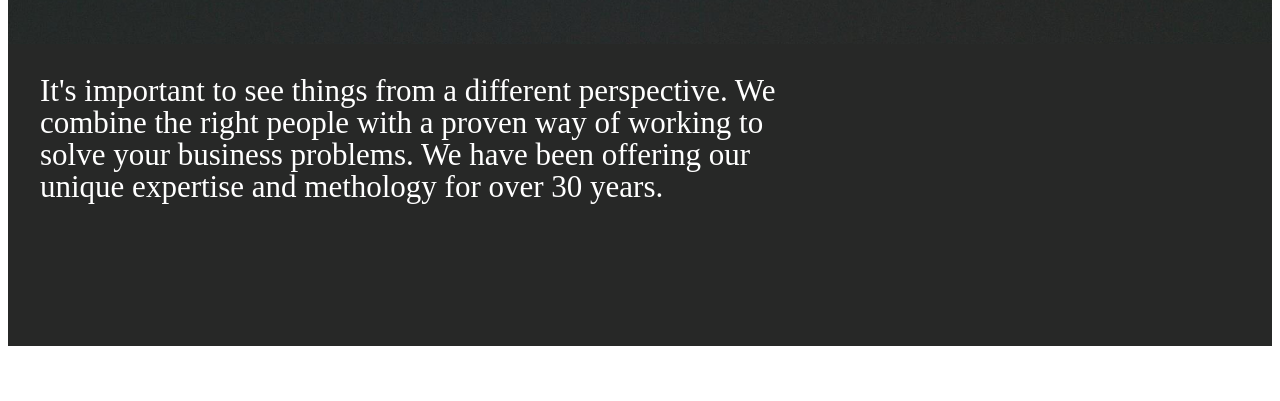
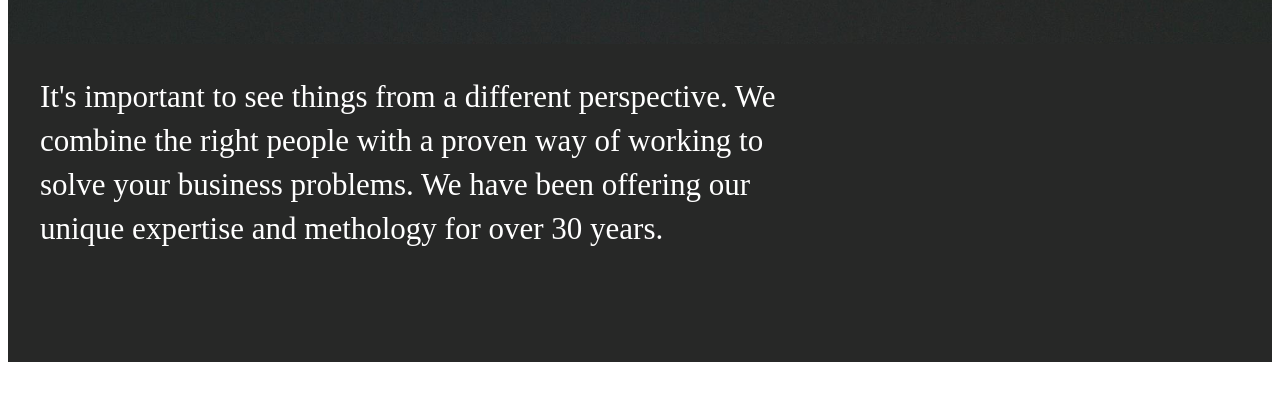
Before and after one commit to Pau1fitz/N, a Gatsby site: page /demo in a window 1280 px wide. Shown: the part 687-1088 px from the top of the page. Built offline with nearby package versions, Linux system fonts and the light colour scheme; Gatsby itself is replaced by a stand-in of ours.

Commit message:
update line height

```diff
--- a/src/components/AboutUs/index.js
+++ b/src/components/AboutUs/index.js
@@ -71,7 +71,7 @@ const AboutUsDescriptionParagraphContainer = styled.div`
 const AboutUsDescriptionParagraph = styled.p`
   font-size: 1em;
   padding-bottom: 0.8em;
-  line-height: 22px;
+  line-height: 1.14;
   font-size: 1.2em;
 `
 
--- a/src/components/Intro/index.js
+++ b/src/components/Intro/index.js
@@ -32,7 +32,7 @@ const Intro = () => (
 const IntroSection = styled.section`
   max-width: 1200px;
   margin: 0 auto;
-  padding: 0 25px 2em 25px;
+  padding: 0 25px 2em 25p;
   color: #fff;
 `
 
@@ -62,10 +62,7 @@ const IntroText = styled.p`
   color: #fff;
   font-size: 31px;
   max-width: 750px;
-  line-height: 32px;
+  line-height: 1.42;
 `
 
-
-
-
 export default Intro
```
